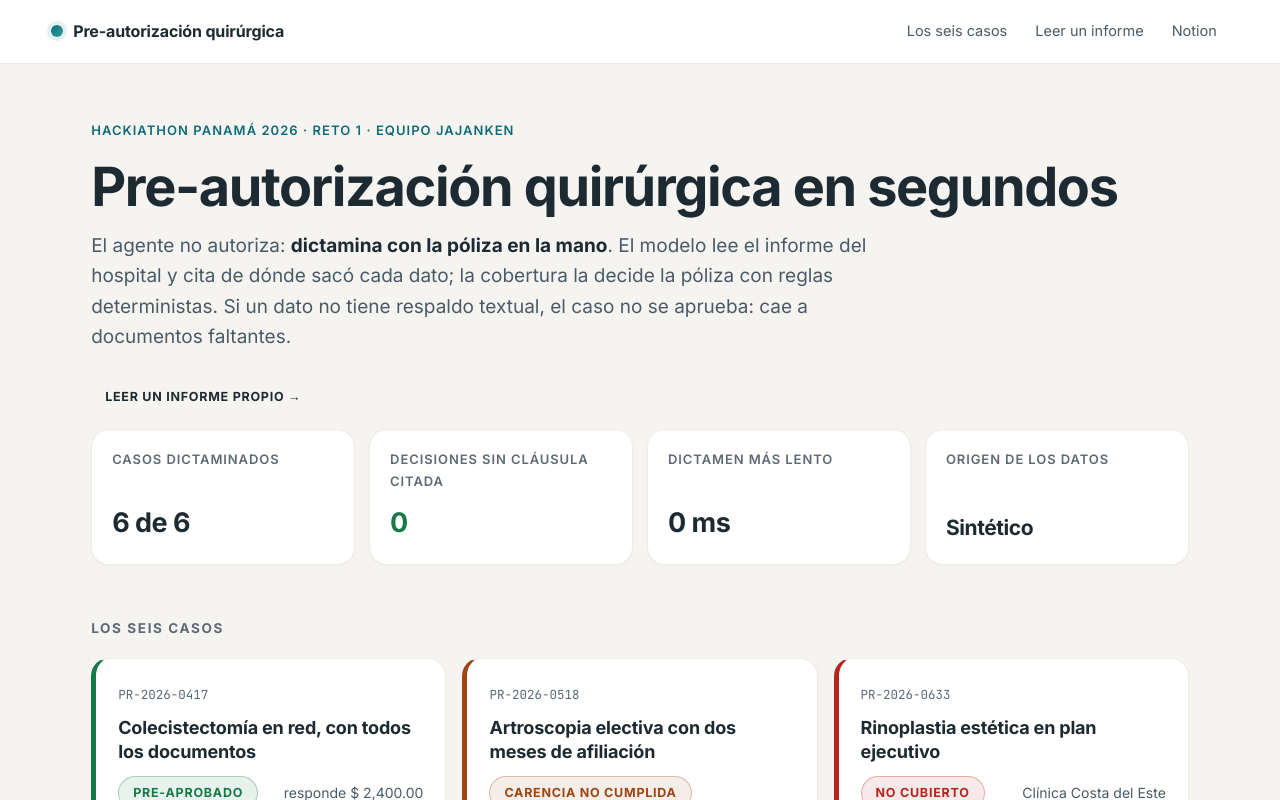
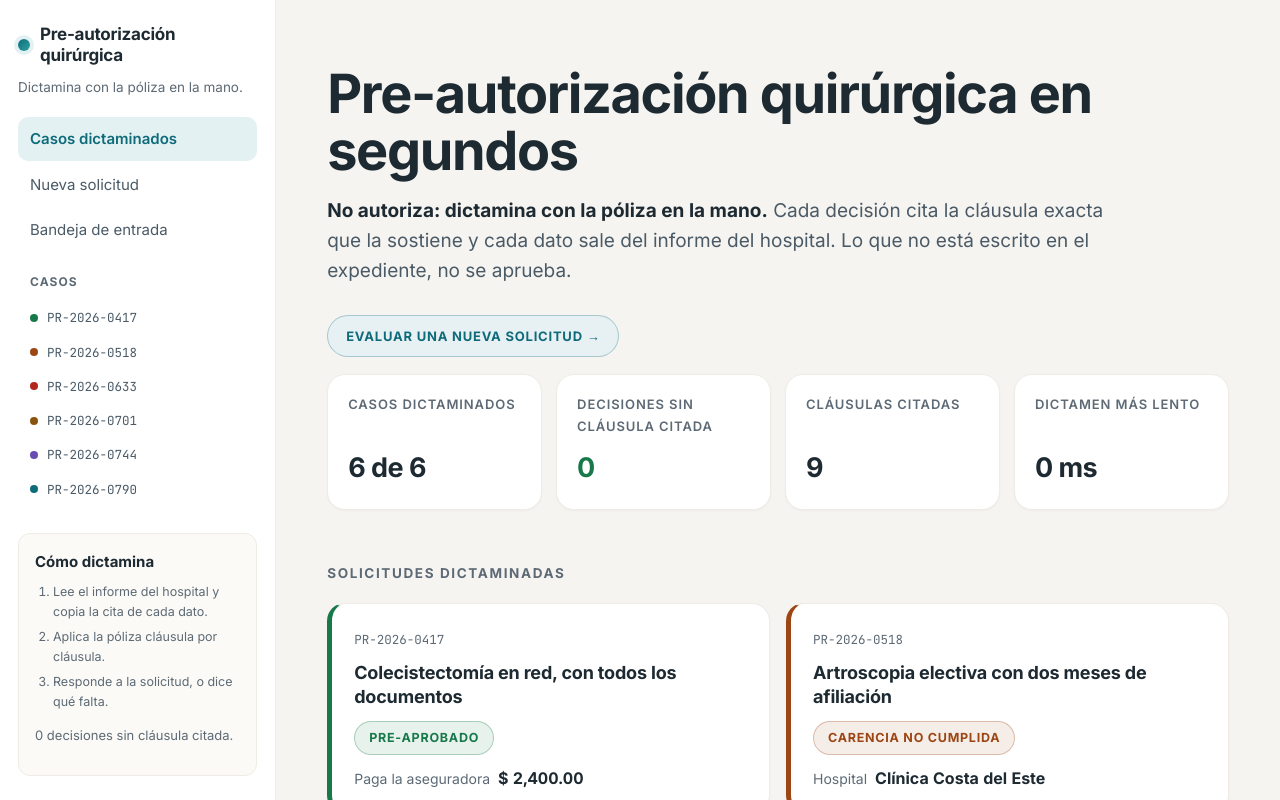
Before and after one commit to pixeltabletop/hackiaton-reto-1, a Next.js app: page / in a window 1280 px wide. Shown: the top 800 px of the page. Built offline with nearby package versions, Linux system fonts and the light colour scheme.

Commit message:
estructura de app: barra lateral con navegacion, indice de casos y como dictamina; fuera los textos que sonaban a demo o a IA

```diff
--- /dev/null
+++ b/app/Navegacion.tsx
@@ -0,0 +1,33 @@
+'use client';
+
+import Link from 'next/link';
+import { usePathname } from 'next/navigation';
+
+const ENLACES = [
+  { href: '/', texto: 'Casos dictaminados' },
+  { href: '/leer', texto: 'Nueva solicitud' },
+  { href: '/notion', texto: 'Bandeja de entrada' },
+];
+
+/** Marca dónde está uno parado. Es lo único que necesita JavaScript en toda la app. */
+export function Navegacion() {
+  const ruta = usePathname();
+
+  return (
+    <nav className="lateral-nav" aria-label="Navegación principal">
+      {ENLACES.map(({ href, texto }) => {
+        const activo = href === '/' ? ruta === '/' : ruta.startsWith(href);
+        return (
+          <Link
+            key={href}
+            href={href}
+            className={activo ? 'activo' : undefined}
+            aria-current={activo ? 'page' : undefined}
+          >
+            {texto}
+          </Link>
+        );
+      })}
+    </nav>
+  );
+}
--- a/app/api/dictaminar/route.ts
+++ b/app/api/dictaminar/route.ts
@@ -76,7 +76,7 @@ export async function GET() {
     JSON.stringify({
       ok: true,
       uso: 'POST con el campo caso=<id de la página en Notion>',
-      motor: 'determinista · el modelo solo lee y cita',
+      motor: 'reglas deterministas sobre la póliza',
     }),
     { headers: { 'content-type': 'application/json' } },
   );
--- a/app/globals.css
+++ b/app/globals.css
@@ -61,7 +61,7 @@
 
 html {
   scroll-behavior: smooth;
-  scroll-padding-top: 84px;
+  scroll-padding-top: 24px;
 }
 
 body {
@@ -83,35 +83,42 @@ body {
   outline-offset: 2px;
 }
 
-/* ---------- barra de navegación ---------- */
+/* ---------- armazón: barra lateral + contenido ---------- */
 
-.barra {
+.marco {
+  display: grid;
+  grid-template-columns: 276px minmax(0, 1fr);
+  min-height: 100vh;
+}
+
+.lateral {
   position: sticky;
   top: 0;
-  z-index: 20;
+  align-self: start;
+  height: 100vh;
+  overflow-y: auto;
   display: flex;
-  flex-wrap: wrap;
-  align-items: center;
-  justify-content: space-between;
-  gap: 12px 20px;
-  padding: 12px clamp(20px, 4vw, 56px);
-  background: color-mix(in srgb, var(--superficie) 88%, transparent);
-  backdrop-filter: blur(10px);
-  border-bottom: 1px solid var(--borde-suave);
+  flex-direction: column;
+  gap: 20px;
+  padding: 24px 18px;
+  background: var(--superficie);
+  border-right: 1px solid var(--borde-suave);
 }
 
-.barra-marca {
+.lateral-marca {
   display: inline-flex;
   align-items: center;
   gap: 10px;
-  font-size: 16px;
+  font-size: 17px;
   font-weight: 700;
-  letter-spacing: -0.01em;
+  letter-spacing: -0.015em;
+  line-height: 1.25;
   color: var(--tinta);
   text-decoration: none;
 }
 
-.barra-punto {
+.lateral-punto-marca {
+  flex: 0 0 auto;
   width: 12px;
   height: 12px;
   border-radius: 50%;
@@ -119,23 +126,128 @@ body {
   box-shadow: 0 0 0 4px var(--acento-suave);
 }
 
-.barra-enlaces {
-  display: flex;
-  flex-wrap: wrap;
-  gap: 4px;
+.lateral-lema {
+  margin: -10px 0 0;
+  font-size: 13.5px;
+  line-height: 1.55;
+  color: var(--tinta-3);
 }
 
-.barra-enlaces a {
-  font-size: 14.5px;
+.lateral-nav {
+  display: flex;
+  flex-direction: column;
+  gap: 2px;
+}
+
+.lateral-nav a {
+  font-size: 15px;
   color: var(--tinta-2);
   text-decoration: none;
-  padding: 7px 12px;
+  padding: 9px 12px;
   border-radius: 10px;
 }
 
-.barra-enlaces a:hover {
+.lateral-nav a:hover {
   background: var(--superficie-suave);
   color: var(--tinta);
+}
+
+.lateral-nav a.activo {
+  background: var(--acento-suave);
+  color: var(--acento);
+  font-weight: 600;
+}
+
+.lateral-pasos {
+  margin: 0 0 10px;
+  padding-left: 18px;
+  font-size: 12.5px;
+  line-height: 1.6;
+}
+
+.lateral-pasos li {
+  margin-bottom: 5px;
+}
+
+.lateral-grupo {
+  display: flex;
+  flex-direction: column;
+  gap: 1px;
+}
+
+.lateral-titulo {
+  font-size: 12px;
+  font-weight: 700;
+  letter-spacing: 0.09em;
+  text-transform: uppercase;
+  color: var(--tinta-3);
+  padding: 0 12px 8px;
+}
+
+.lateral-caso {
+  display: flex;
+  align-items: center;
+  gap: 9px;
+  padding: 6px 12px;
+  border-radius: 9px;
+  text-decoration: none;
+  color: var(--tinta-2);
+}
+
+.lateral-caso:hover {
+  background: var(--superficie-suave);
+}
+
+.lateral-caso-id {
+  font-family: var(--fuente-codigo), ui-monospace, monospace;
+  font-size: 12.5px;
+}
+
+.lateral-punto {
+  flex: 0 0 auto;
+  width: 8px;
+  height: 8px;
+  border-radius: 50%;
+  background: var(--estado, var(--acento));
+}
+
+.lateral-tarjeta {
+  margin-top: auto;
+  padding: 16px;
+  background: var(--fondo-2);
+  border: 1px solid var(--borde-suave);
+  border-radius: var(--radio-chico);
+  font-size: 13px;
+  line-height: 1.6;
+  color: var(--tinta-3);
+}
+
+.lateral-tarjeta strong {
+  display: block;
+  margin-bottom: 8px;
+  font-size: 15px;
+  color: var(--tinta);
+}
+
+.contenido {
+  min-width: 0;
+}
+
+@media (max-width: 1024px) {
+  .marco {
+    grid-template-columns: 1fr;
+  }
+
+  .lateral {
+    position: static;
+    height: auto;
+    border-right: none;
+    border-bottom: 1px solid var(--borde-suave);
+  }
+
+  .lateral-tarjeta {
+    margin-top: 0;
+  }
 }
 
 /* ---------- hoja ---------- */
@@ -274,16 +386,24 @@ h2 {
 
 .tarjeta .pie {
   display: flex;
-  flex-wrap: wrap;
-  align-items: center;
-  justify-content: space-between;
+  flex-direction: column;
+  align-items: flex-start;
   gap: 10px;
-  font-size: 14px;
-  color: var(--tinta-2);
 }
 
-.tarjeta .pie span:last-child {
-  text-align: right;
+.tarjeta .detalle {
+  display: flex;
+  flex-wrap: wrap;
+  align-items: baseline;
+  gap: 8px;
+  font-size: 14px;
+  color: var(--tinta-3);
+}
+
+.tarjeta .detalle b {
+  font-size: 16px;
+  color: var(--tinta);
+  font-variant-numeric: tabular-nums;
 }
 
 .tarjeta .pista {
@@ -328,11 +448,21 @@ h2 {
   font-weight: 700;
   letter-spacing: 0.06em;
   text-transform: uppercase;
-  color: var(--estado);
-  background: color-mix(in srgb, var(--estado) 10%, var(--superficie));
-  border: 1px solid color-mix(in srgb, var(--estado) 30%, transparent);
+  color: var(--estado, var(--acento));
+  background: color-mix(in srgb, var(--estado, var(--acento)) 10%, var(--superficie));
+  border: 1px solid color-mix(in srgb, var(--estado, var(--acento)) 30%, transparent);
   border-radius: 999px;
   padding: 5px 14px;
+}
+
+.chip-enlace {
+  text-decoration: none;
+  padding: 9px 18px;
+  font-size: 13px;
+}
+
+.chip-enlace:hover {
+  background: color-mix(in srgb, var(--acento) 16%, var(--superficie));
 }
 
 /* ---------- ficha de un caso ---------- */
--- a/app/layout.tsx
+++ b/app/layout.tsx
@@ -2,7 +2,12 @@ import type { Metadata } from 'next';
 import type { ReactNode } from 'react';
 import Link from 'next/link';
 import { Inter, JetBrains_Mono } from 'next/font/google';
+import { Navegacion } from './Navegacion';
 import { MARCA } from './marca';
+import { CASOS } from '../src/data/casos';
+import { planDe } from '../src/data/planes';
+import { dictaminar } from '../src/domain/motor';
+import { CLASE_ESTADO, ETIQUETA_ESTADO } from '../src/domain/presentacion';
 import './globals.css';
 
 /**
@@ -23,26 +28,61 @@ const codigo = JetBrains_Mono({
 });
 
 export const metadata: Metadata = {
-  title: `${MARCA.nombre} · ${MARCA.equipo}`,
-  description: MARCA.lema,
+  title: `${MARCA.nombre} · ${MARCA.lema}`,
+  description:
+    'Solicitudes de pre-autorización quirúrgica dictaminadas contra la póliza, con la cláusula que sostiene cada decisión.',
 };
 
 export default function RootLayout({ children }: { children: ReactNode }) {
+  // El índice lateral se calcula con el mismo motor que dictamina: el estado que se
+  // ve al costado es el dictamen real, no una etiqueta escrita a mano.
+  const casos = CASOS.map((caso) => ({
+    caso,
+    decision: dictaminar(caso, planDe(caso.planId)),
+  }));
+  const sinClausula = casos.filter((c) => c.decision.motivos.length === 0).length;
+
   return (
     <html lang="es" className={`${texto.variable} ${codigo.variable}`}>
       <body>
-        <nav className="barra">
-          <Link className="barra-marca" href="/">
-            <span className="barra-punto" aria-hidden="true" />
-            <span>{MARCA.nombre}</span>
-          </Link>
-          <div className="barra-enlaces">
-            <Link href="/">Los seis casos</Link>
-            <Link href="/leer">Leer un informe</Link>
-            <Link href="/notion">Notion</Link>
-          </div>
-        </nav>
-        {children}
+        <div className="marco">
+          <aside className="lateral">
+            <Link className="lateral-marca" href="/">
+              <span className="lateral-punto-marca" aria-hidden="true" />
+              <span>{MARCA.nombre}</span>
+            </Link>
+            <p className="lateral-lema">{MARCA.lema}</p>
+
+            <Navegacion />
+
+            <div className="lateral-grupo">
+              <span className="lateral-titulo">Casos</span>
+              {casos.map(({ caso, decision }) => (
+                <Link
+                  className={`lateral-caso ${CLASE_ESTADO[decision.estado]}`}
+                  href={`/#${caso.id}`}
+                  key={caso.id}
+                  title={ETIQUETA_ESTADO[decision.estado]}
+                >
+                  <span className="lateral-punto" aria-hidden="true" />
+                  <span className="lateral-caso-id">{caso.id}</span>
+                </Link>
+              ))}
+            </div>
+
+            <div className="lateral-tarjeta">
+              <strong>Cómo dictamina</strong>
+              <ol className="lateral-pasos">
+                <li>Lee el informe del hospital y copia la cita de cada dato.</li>
+                <li>Aplica la póliza cláusula por cláusula.</li>
+                <li>Responde a la solicitud, o dice qué falta.</li>
+              </ol>
+              <p>{sinClausula} decisiones sin cláusula citada.</p>
+            </div>
+          </aside>
+
+          <main className="contenido">{children}</main>
+        </div>
       </body>
     </html>
   );
--- a/app/marca.ts
+++ b/app/marca.ts
@@ -1,13 +1,17 @@
 /**
  * La marca del producto en un solo lugar.
  *
- * Cuando se decida el nombre definitivo, se cambia acá y queda cambiado en la barra,
- * en el título de la pestaña y en el pie. Nada más.
+ * Cuando se decida el nombre definitivo, se cambia acá y queda cambiado en la barra
+ * lateral, en el título de la pestaña y en el pie. Nada más.
  */
 export const MARCA = {
   nombre: 'Pre-autorización quirúrgica',
   corto: 'Pre-autorización',
-  lema: 'El agente no autoriza: dictamina con la póliza en la mano.',
+  lema: 'Dictamina con la póliza en la mano.',
+};
+
+/** El equipo y el evento van juntos y solo al pie. */
+export const CREDITOS = {
   equipo: 'Equipo Jajanken',
   evento: 'hackIAthon Panamá 2026 · Reto 1',
 };
--- a/app/page.tsx
+++ b/app/page.tsx
@@ -1,6 +1,6 @@
 import Link from 'next/link';
 import { Caso } from './components/Caso';
-import { MARCA } from './marca';
+import { CREDITOS } from './marca';
 import { CASOS } from '../src/data/casos';
 import { planDe } from '../src/data/planes';
 import { formato } from '../src/domain/dinero';
@@ -14,23 +14,22 @@ export default function Page() {
   const totalAseguradora = aprobados.reduce((total, v) => total + v.decision.pagaAseguradora, 0);
   const sinClausula = vistas.filter((v) => v.decision.motivos.length === 0).length;
   const masLento = Math.max(...vistas.map((v) => v.decision.tiempoMs));
+  const clausulasCitadas = new Set(
+    vistas.flatMap((v) => v.decision.motivos.map((m) => m.clausula)),
+  ).size;
 
   return (
     <div className="hoja">
       <header>
-        <span className="ceja">
-          {MARCA.evento} · {MARCA.equipo}
-        </span>
         <h1>Pre-autorización quirúrgica en segundos</h1>
         <p className="tesis">
-          El agente no autoriza: <strong>dictamina con la póliza en la mano</strong>. El modelo lee el
-          informe del hospital y cita de dónde sacó cada dato; la cobertura la decide la póliza con
-          reglas deterministas. Si un dato no tiene respaldo textual, el caso no se aprueba: cae a
-          documentos faltantes.
+          <strong>No autoriza: dictamina con la póliza en la mano.</strong> Cada decisión cita la
+          cláusula exacta que la sostiene y cada dato sale del informe del hospital. Lo que no está
+          escrito en el expediente, no se aprueba.
         </p>
         <p>
-          <Link className="chip" href="/leer" style={{ textDecoration: 'none' }}>
-            Leer un informe propio →
+          <Link className="chip chip-enlace" href="/leer">
+            Evaluar una nueva solicitud →
           </Link>
         </p>
       </header>
@@ -45,16 +44,16 @@ export default function Page() {
           <dd className="cero">{sinClausula}</dd>
         </div>
         <div>
+          <dt>Cláusulas citadas</dt>
+          <dd>{clausulasCitadas}</dd>
+        </div>
+        <div>
           <dt>Dictamen más lento</dt>
           <dd>{masLento} ms</dd>
         </div>
-        <div>
-          <dt>Origen de los datos</dt>
-          <dd className="palabra">Sintético</dd>
-        </div>
       </dl>
 
-      <h2>Los seis casos</h2>
+      <h2>Solicitudes dictaminadas</h2>
       <div className="pared">
         {vistas.map(({ caso, decision }) => (
           <a className={`tarjeta ${CLASE_ESTADO[decision.estado]}`} href={`#${caso.id}`} key={caso.id}>
@@ -62,13 +61,20 @@ export default function Page() {
             <h3>{caso.titulo}</h3>
             <div className="pie">
               <span className="chip">{ETIQUETA_ESTADO[decision.estado]}</span>
-              <span>
-                {decision.estado.startsWith('PRE_APROBADO')
-                  ? `responde ${formato(decision.pagaAseguradora)}`
-                  : caso.hospital}
+              <span className="detalle">
+                {decision.estado.startsWith('PRE_APROBADO') ? (
+                  <>
+                    <span>Paga la aseguradora</span>
+                    <b>{formato(decision.pagaAseguradora)}</b>
+                  </>
+                ) : (
+                  <>
+                    <span>Hospital</span>
+                    <b>{caso.hospital}</b>
+                  </>
+                )}
               </span>
             </div>
-            <span className="pista">Ver el dictamen completo ↓</span>
           </a>
         ))}
       </div>
@@ -80,13 +86,17 @@ export default function Page() {
       <footer>
         <p>
           Seis dictámenes · {formato(totalAseguradora)} respondidos por la aseguradora en los casos
-          aprobados · cero decisiones sin cláusula citada · motor determinista: el mismo caso da
-          siempre el mismo dictamen.
+          aprobados · ninguna decisión sin cláusula citada · el mismo caso da siempre el mismo
+          dictamen.
         </p>
         <p>
-          Pólizas, hospitales, pacientes y montos son <strong>sintéticos</strong>. El motor se audita
-          con <code>npm run check</code>: falla si un caso da un dictamen distinto al esperado, si una
-          decisión sale sin cláusula o si los montos no cuadran contra lo facturado.
+          Los datos son <strong>sintéticos</strong>: pólizas, hospitales, pacientes y montos son
+          inventados. La calidad se audita con <code>npm run check</code>: si un caso cambia de
+          dictamen, si una decisión sale sin cláusula o si los montos no cuadran contra lo facturado,
+          la verificación falla.
+        </p>
+        <p>
+          {CREDITOS.equipo} · {CREDITOS.evento}
         </p>
       </footer>
     </div>
--- a/src/domain/lectura.ts
+++ b/src/domain/lectura.ts
@@ -257,5 +257,5 @@ export function leerInforme(
 export function resumenLectura(lectura: Lectura): string {
   const verificados = lectura.campos.filter((c) => c.verificado).length;
   const monto = lectura.caso.montoEstimado ? formato(lectura.caso.montoEstimado) : 'sin monto';
-  return `${verificados}/${lectura.campos.length} campos con cita textual · ${monto} · ${lectura.caso.documentosAdjuntos.length} documentos detectados`;
+  return `${verificados}/${lectura.campos.length} datos con respaldo textual · ${monto} · ${lectura.caso.documentosAdjuntos.length} documentos adjuntos`;
 }
```
Also changed, not shown: app/leer/Formulario.tsx (+9 -9 lines), app/leer/page.tsx (+5 -6 lines), app/notion/page.tsx (+15 -10 lines).
